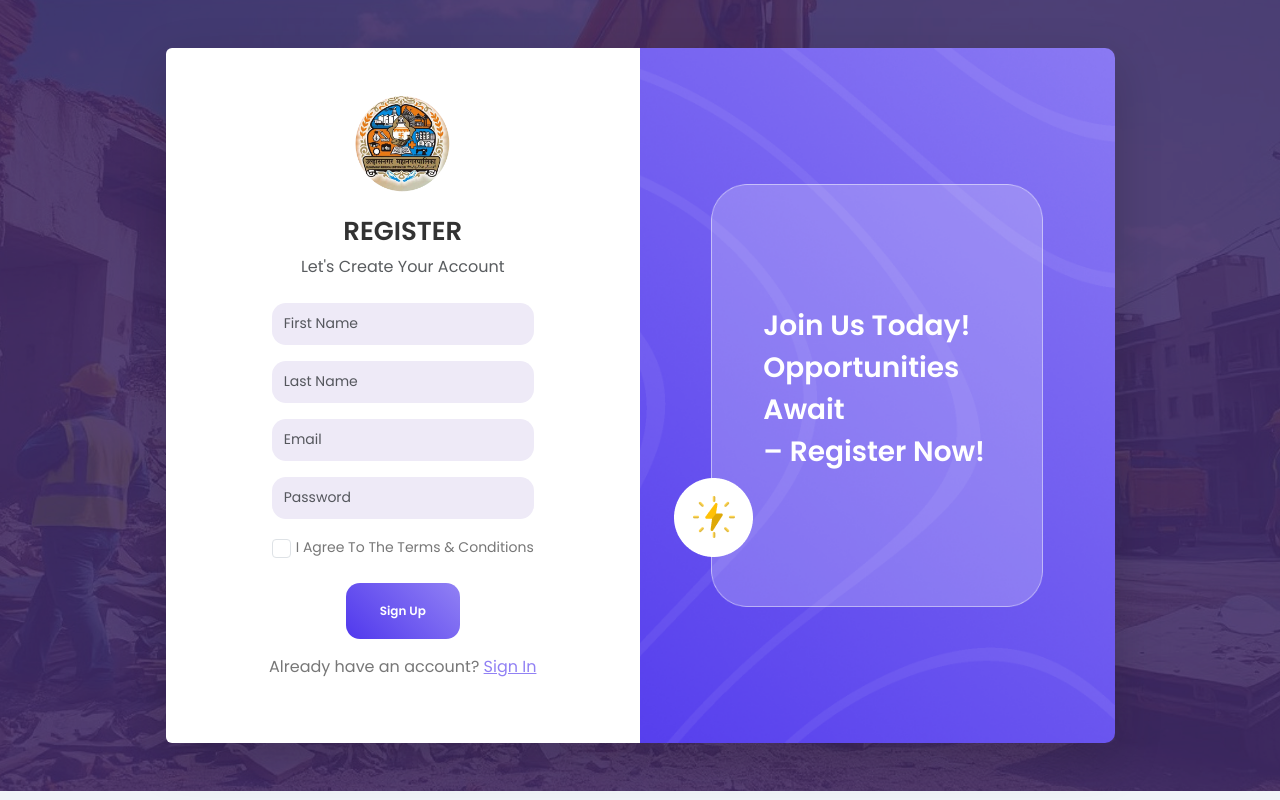
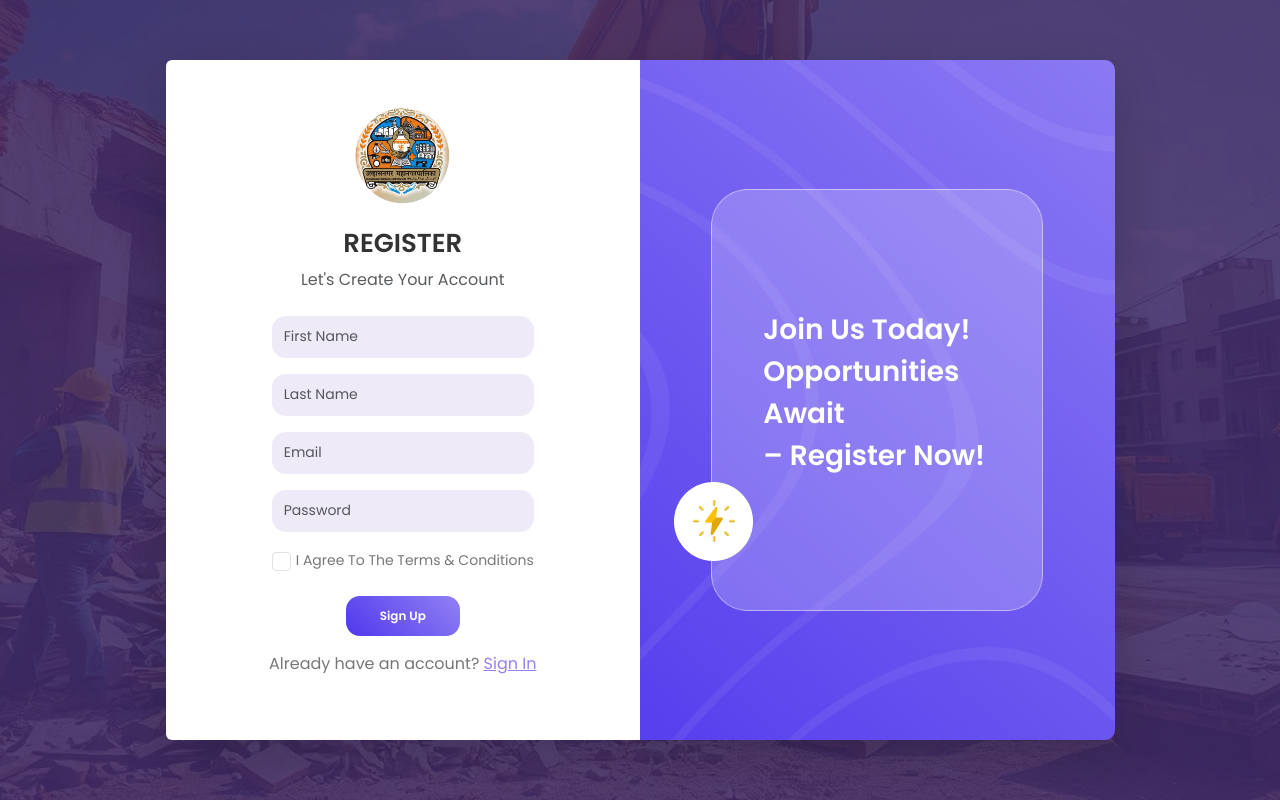
Before and after one commit to Itdevelopment002/UCM-System, a React (Create React App) app: page /register in a window 1280 px wide. Built offline with nearby package versions, Linux system fonts and the light colour scheme.

Commit message:
display resolve

```diff
--- a/src/components/Login/Login.css
+++ b/src/components/Login/Login.css
@@ -172,6 +172,7 @@
   border-radius: 14px;
   padding: 10px 12px;
   font-size: 12px;}
+
 .button-log-page:hover {
   transform: scale(1.05); /* Slightly increase button size */
   background: linear-gradient(99.78deg, #5038ED -5.85%, #9181F4 109.55%);
--- a/src/components/Register/Register.css
+++ b/src/components/Register/Register.css
@@ -77,7 +77,7 @@
 }
 
 /* Code 2 Priority */
-.register-button-landing-page {
+.register-button {
   height: 2.5rem;
   width: 16rem;
   font-size: 1.1rem;
@@ -90,7 +90,7 @@
   transition: background 0.3s ease, transform 0.3s ease; /* Add smooth transition */
 }
 
-.register-button-landing-page:hover {
+.register-button:hover {
   transform: scale(1.05); /* Slightly increase button size */
   background: linear-gradient(99.78deg, #5038ED -5.85%, #9181F4 109.55%);
   color: #fff; /* Reversed gradient */ /* Reversed gradient */
--- a/src/components/Register/Register.js
+++ b/src/components/Register/Register.js
@@ -10,7 +10,7 @@
 const Register = () => {
   return (
     <div
-      className="container-fluid vh-90 p-5 d-flex align-items-center justify-content-center"
+      className="container-fluid vh-100 d-flex align-items-center justify-content-center"
       style={{
         background: `url(${bg}) center center / cover no-repeat`, // Set the imported bg as background
         position: "relative",
@@ -85,7 +85,7 @@
           </form>
           <button
             type="submit"
-            className="btn custom-btn fw-bold mt-2 register-button-landing-page"
+            className="btn custom-btn fw-bold mt-2 register-button"
           >
             Sign Up
           </button>
```
